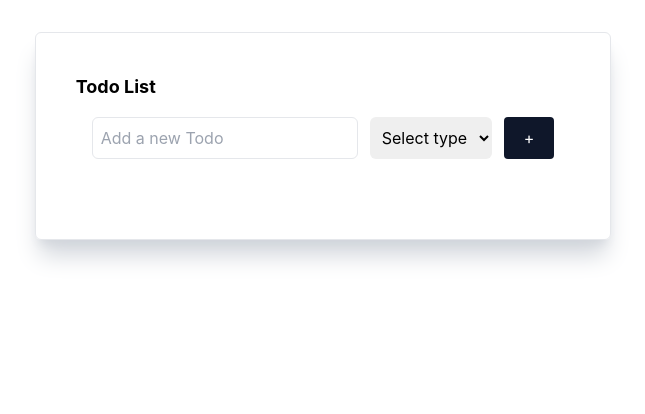
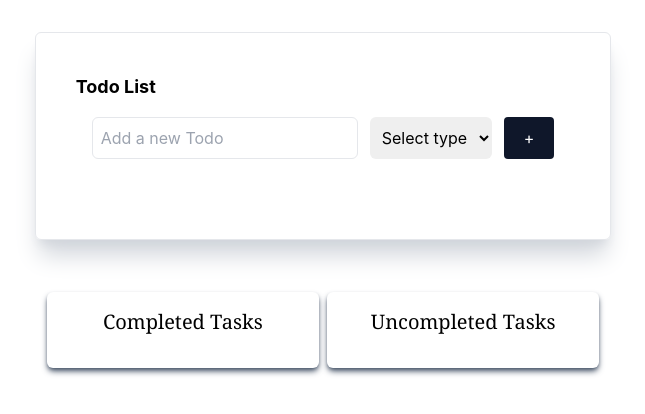
Before and after one commit to littlegod20/Simplify, a React (Vite) app: page / in a window 1280 px wide. Shown: the top 414 px of the page, without its empty margins (317-962 px from the left). Built offline with nearby package versions, Linux system fonts and the light colour scheme.

Commit message:
added the separate containers of the completed tasks and uncompleted tasks

```diff
--- /dev/null
+++ b/src/components/CompletedTodos.tsx
@@ -0,0 +1,24 @@
+import { TodoProps } from "../types";
+
+interface CompletedTodosProps {
+  completedTodos: TodoProps[];
+}
+
+const CompletedTodos: React.FC<CompletedTodosProps> = ({ completedTodos }) => {
+  return (
+    <div className="w-1/2 bg-white shadow-md shadow-slate-600 rounded-md p-4">
+      <h4 className="font-serif antialiased text-xl pb-4">Completed Tasks</h4>
+      {completedTodos.map((item) => (
+        <div
+          key={item.id}
+          className="flex justify-start space-x-4 boder-b-2 border-slate-600"
+        >
+          <input type="checkbox" checked readOnly />
+          <p>{item.text}</p>
+        </div>
+      ))}
+    </div>
+  );
+};
+
+export default CompletedTodos;
--- a/src/components/Todo.tsx
+++ b/src/components/Todo.tsx
@@ -5,6 +5,8 @@ import List from "./List";
 import CustomType from "./CustomType";
 import TodoText from "./TodoText";
 import { ListContext } from "./useContext/ListContext";
+import CompletedTodos from "./CompletedTodos";
+import UncompletedTodos from "./UncompletedTodos";
 
 const defaultOptions: OptionProps[] = [
   { value: "personal", label: "Personal" },
@@ -18,8 +20,8 @@ const Todo = () => {
   const [isCustom, setIsCustom] = useState<boolean>(false);
   const [newOption, setNewOption] = useState<OptionProps | null>();
   const [options, setOptions] = useState<OptionProps[]>(defaultOptions);
-  // const [isChecked, setIsChecked] = useState();
   const [completedTodos, setCompletedTodos] = useState<TodoProps[]>([]);
+  const [unCompletedTodos, setUnCompletedTodos] = useState<TodoProps[]>([]);
 
   const handleAddTodo = () => {
     if (!text) {
@@ -87,6 +89,16 @@ const Todo = () => {
     setTodos((todos) => todos.filter((todo) => !todo.isChecked));
   };
 
+  useEffect(() => {
+    const unCompleted: TodoProps[] = [];
+
+    if (unCompleted) {
+      return setUnCompletedTodos(
+        todos.slice(0).filter((item) => !item.isChecked)
+      );
+    }
+  }, [todos]);
+
   return (
     <div>
       <div className="flex flex-col items-start border p-10 shadow-xl shadow-gray-300 rounded-md">
@@ -112,6 +124,13 @@ const Todo = () => {
           <List todos={todos} setTodos={setTodos} onChecked={onChecked} />
         </ListContext.Provider>
       </div>
+      <section className="flex flex-row gap-2 justify-between items-start mt-10 w-full rounded-lg p-3">
+        <CompletedTodos completedTodos={completedTodos} />
+        <UncompletedTodos
+          unCompletedTodos={unCompletedTodos}
+          onChecked={onChecked}
+        />
+      </section>
     </div>
   );
 };
--- /dev/null
+++ b/src/components/UncompletedTodos.tsx
@@ -0,0 +1,32 @@
+import { TodoProps } from "../types";
+
+interface UncompletedTodosProps {
+  unCompletedTodos: TodoProps[];
+  onChecked: (
+    e: React.ChangeEvent<HTMLInputElement>,
+    a: Partial<TodoProps>
+  ) => void;
+}
+
+const UncompletedTodos: React.FC<UncompletedTodosProps> = ({
+  unCompletedTodos,
+  onChecked,
+}) => {
+  return (
+    <div className="w-1/2 bg-white shadow-md shadow-slate-600 rounded-md p-4">
+      <h4 className="font-serif antialiased text-xl pb-4">Uncompleted Tasks</h4>
+      {unCompletedTodos.map((item) => (
+        <div key={item.id} className="flex justify-start space-x-4">
+          <input
+            type="checkbox"
+            checked={item.isChecked}
+            onChange={(e) => onChecked(e, item)}
+          />
+          <p className="">{item.text}</p>
+        </div>
+      ))}
+    </div>
+  );
+};
+
+export default UncompletedTodos;
--- a/src/types.ts
+++ b/src/types.ts
@@ -12,7 +12,6 @@ export interface ListProps {
     e: React.ChangeEvent<HTMLInputElement>,
     a: Partial<TodoProps>
   ) => void;
-  // isChecked: boolean;
   setTodos: React.Dispatch<React.SetStateAction<TodoProps[]>>;
 }
 
--- a/tsconfig.app.json
+++ b/tsconfig.app.json
@@ -3,6 +3,7 @@
     "target": "ES2020",
     "useDefineForClassFields": true,
     "lib": ["ES2020", "DOM", "DOM.Iterable"],
+    "types": ["jest", "@testing-library/jest-dom"],
     "module": "ESNext",
     "skipLibCheck": true,
 
```
